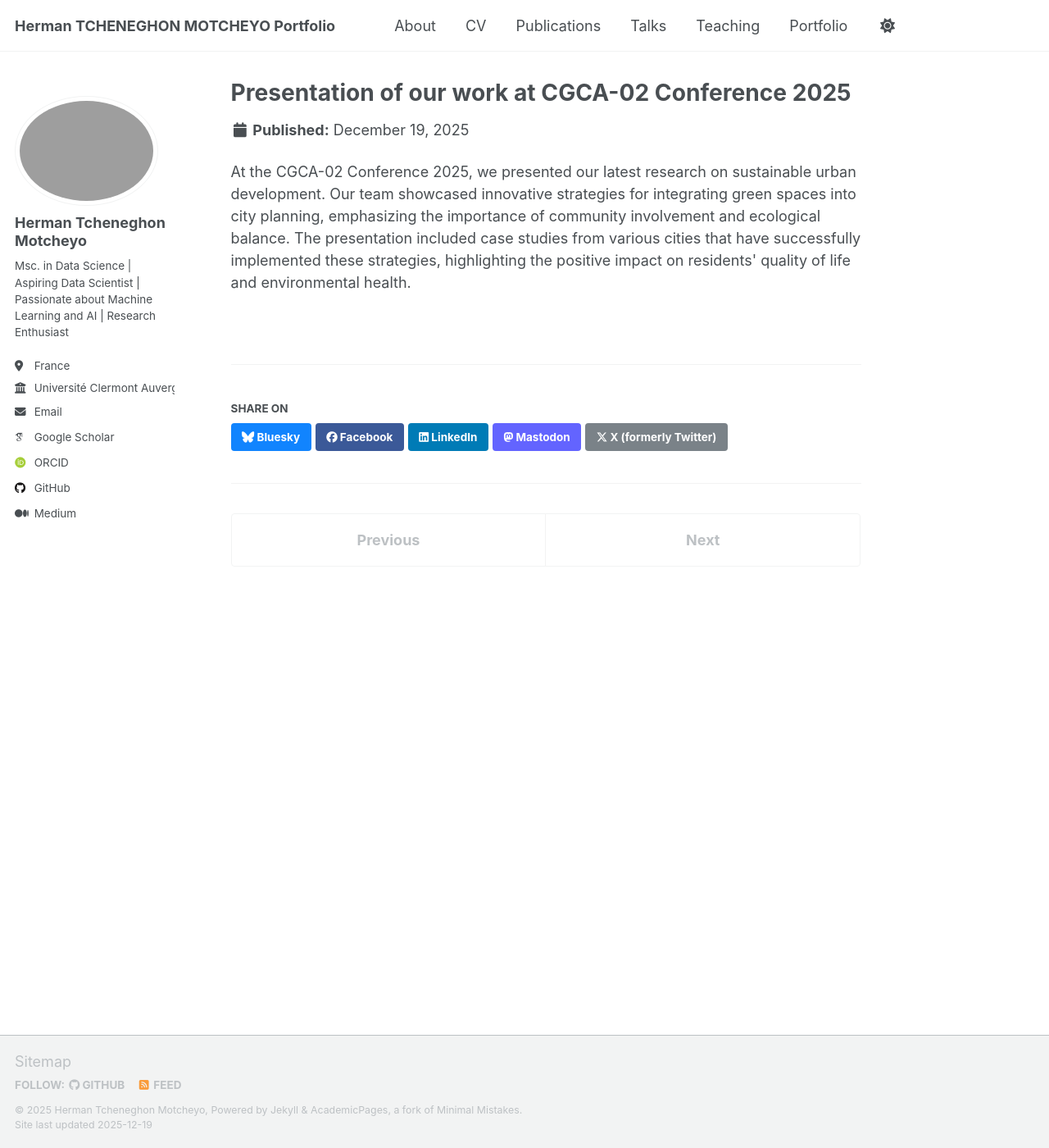
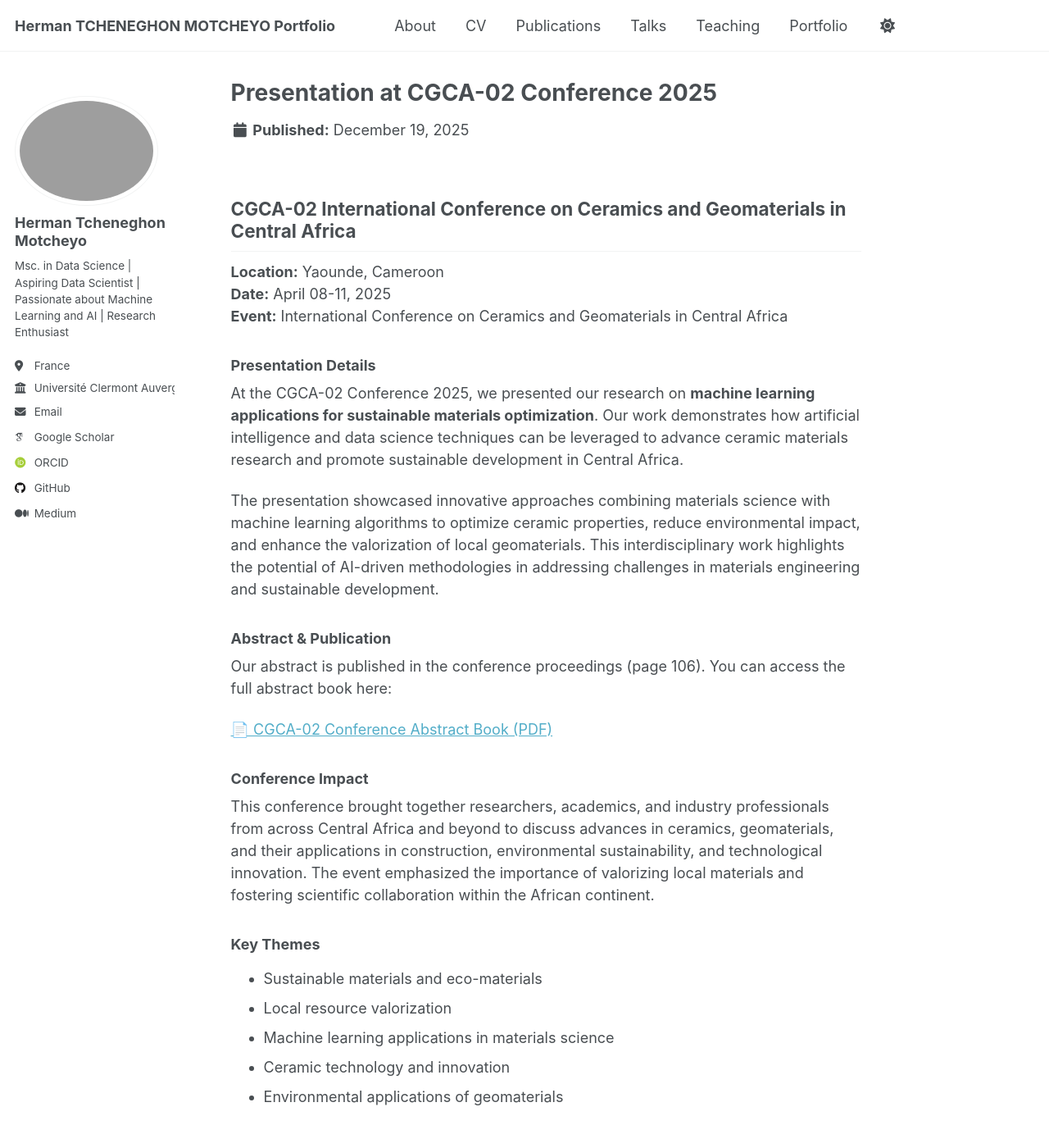
Before and after one commit to Herman-Motcheyo/Herman-Motcheyo.github.io, a Jekyll site: the page built from _portfolio/portfolio-2.html, in a window 1280 px wide and 1400 px high. Shown: the whole window at 82% size. Built offline with Jekyll 4.4.1, drawn with Linux system fonts in a browser that asks for light colours; some web fonts are replaced; a script that is not in the unit is left out.

Commit message:
update portfolio

```diff
--- a/_portfolio/portfolio-2.html
+++ b/_portfolio/portfolio-2.html
@@ -1,6 +1,36 @@
 ---
-title: "Presentation of our work at CGCA-02 Conference 2025"
-excerpt: "Short description of portfolio item number 2 <br/><img src='/images/Conf1.jpg' alt='Conference Image' />"
+title: "Presentation at CGCA-02 Conference 2025"
+excerpt: "Presentation of our work on machine learning for sustainable materials optimization at the International Conference on Ceramics and Geomaterials in Central Africa <br/><img src='/images/Conf1.jpg' alt='CGCA-02 Conference' />"
 collection: portfolio
 ---
-<p>At the CGCA-02 Conference 2025, we presented our latest research on sustainable urban development. Our team showcased innovative strategies for integrating green spaces into city planning, emphasizing the importance of community involvement and ecological balance. The presentation included case studies from various cities that have successfully implemented these strategies, highlighting the positive impact on residents' quality of life and environmental health.</p>
+
+<h2>CGCA-02 International Conference on Ceramics and Geomaterials in Central Africa</h2>
+
+<p><strong>Location:</strong> Yaounde, Cameroon<br/>
+<strong>Date:</strong> April 08-11, 2025<br/>
+<strong>Event:</strong> International Conference on Ceramics and Geomaterials in Central Africa</p>
+
+<h3>Presentation Details</h3>
+
+<p>At the CGCA-02 Conference 2025, we presented our research on <strong>machine learning applications for sustainable materials optimization</strong>. Our work demonstrates how artificial intelligence and data science techniques can be leveraged to advance ceramic materials research and promote sustainable development in Central Africa.</p>
+
+<p>The presentation showcased innovative approaches combining materials science with machine learning algorithms to optimize ceramic properties, reduce environmental impact, and enhance the valorization of local geomaterials. This interdisciplinary work highlights the potential of AI-driven methodologies in addressing challenges in materials engineering and sustainable development.</p>
+
+<h3>Abstract & Publication</h3>
+
+<p>Our abstract is published in the conference proceedings (page 106). You can access the full abstract book here:</p>
+
+<p><a href="https://www.cacers.org/wp-content/uploads/sites/13/2025/04/Book-abstract-cgca02_07042025_compressed.pdf" target="_blank">📄 CGCA-02 Conference Abstract Book (PDF)</a></p>
+
+<h3>Conference Impact</h3>
+
+<p>This conference brought together researchers, academics, and industry professionals from across Central Africa and beyond to discuss advances in ceramics, geomaterials, and their applications in construction, environmental sustainability, and technological innovation. The event emphasized the importance of valorizing local materials and fostering scientific collaboration within the African continent.</p>
+
+<h3>Key Themes</h3>
+<ul>
+  <li>Sustainable materials and eco-materials</li>
+  <li>Local resource valorization</li>
+  <li>Machine learning applications in materials science</li>
+  <li>Ceramic technology and innovation</li>
+  <li>Environmental applications of geomaterials</li>
+</ul>
```
Also changed, not shown: _pages/about.md (+9 -1 lines).
